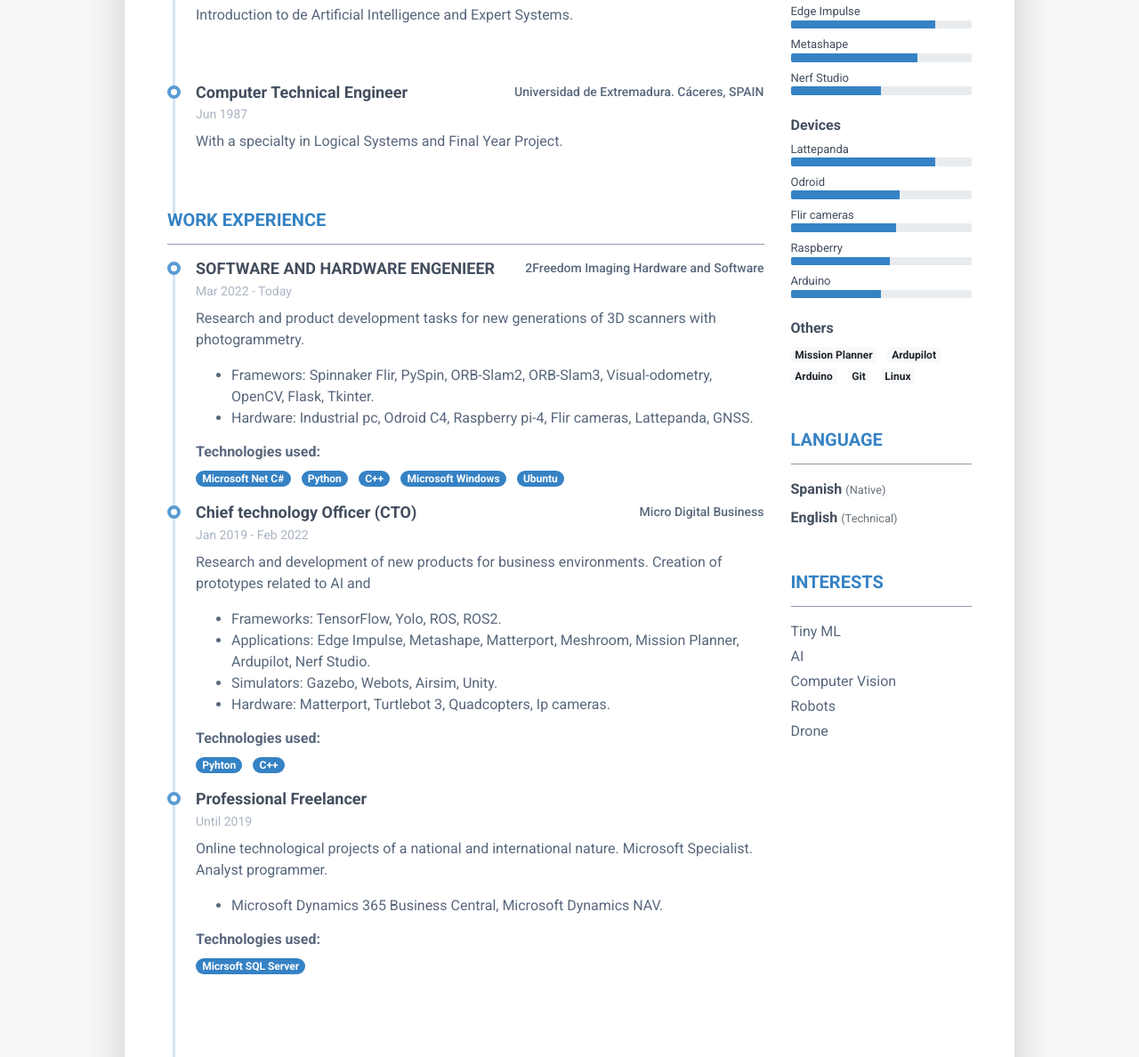
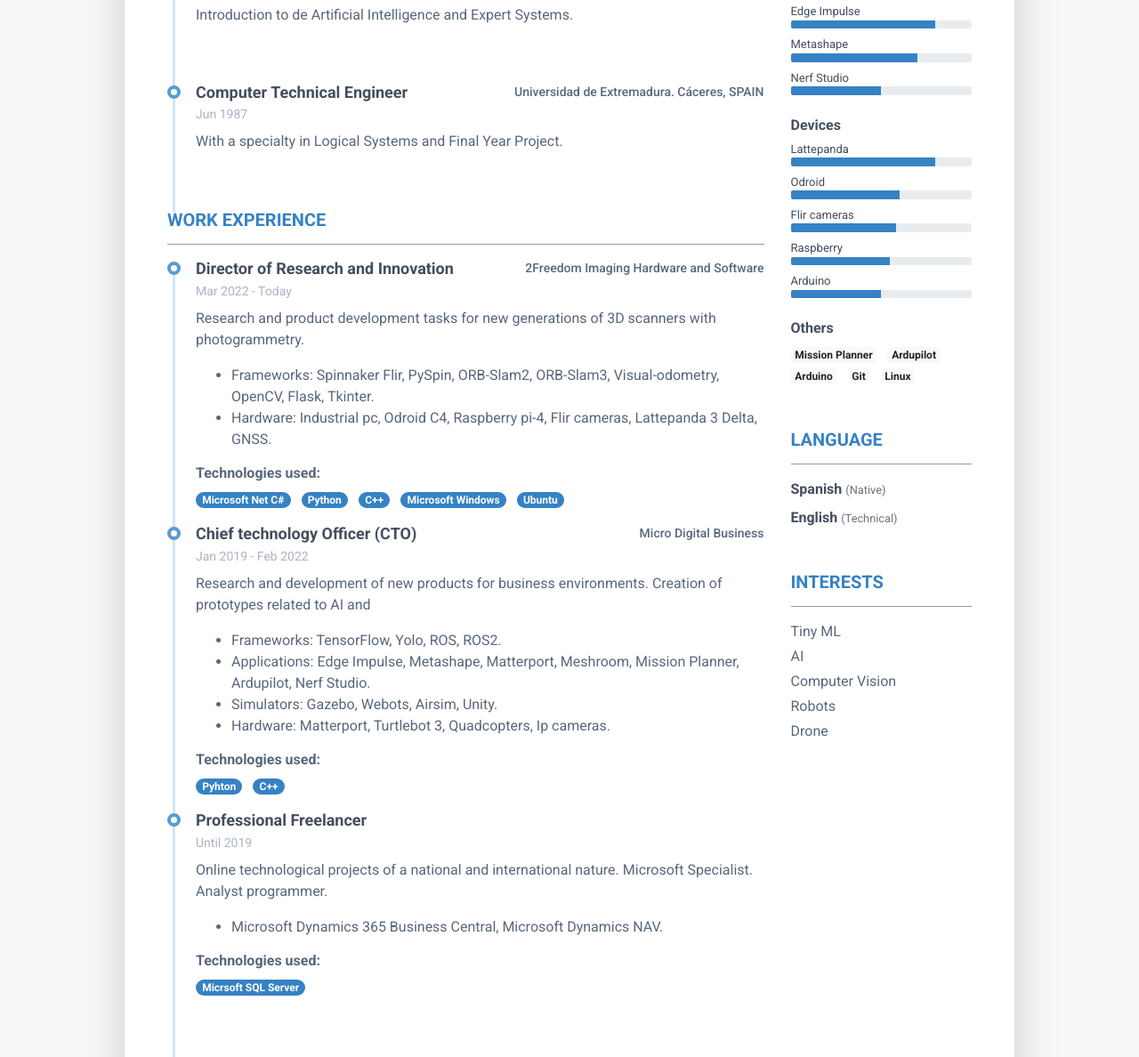
Before and after one commit to iarobotic/cv.github.io, a plain HTML site: page index.html in a window 1280 px wide. Shown: the part 961-2149 px from the top of the page at 89% size. Drawn offline with Linux system fonts and the light colour scheme.

Commit message:
actualización
actualizacion pequeños cambios

```diff
--- a/index.html
+++ b/index.html
@@ -160,7 +160,7 @@
 
                     <div class="resume-timeline-item-header mb-2">
                         <div class="d-flex flex-column flex-md-row">
-                            <h3 class="resume-position-title font-weight-bold mb-1">SOFTWARE AND HARDWARE ENGENIEER</h3>
+                            <h3 class="resume-position-title font-weight-bold mb-1">Director of Research and Innovation</h3>
                             <div class="resume-company-name ml-auto">2Freedom Imaging Hardware and
                                 Software</div>
                         </div>
@@ -173,8 +173,8 @@
                             </a> </p>
                         <ul>
 
-                            <li> Framewors: Spinnaker Flir, PySpin, ORB-Slam2, ORB-Slam3, Visual-odometry, OpenCV, Flask, Tkinter. </li>
-                            <li> Hardware: Industrial pc, Odroid C4, Raspberry pi-4, Flir cameras, Lattepanda, GNSS. </li>
+                            <li> Frameworks: Spinnaker Flir, PySpin, ORB-Slam2, ORB-Slam3, Visual-odometry, OpenCV, Flask, Tkinter. </li>
+                            <li> Hardware: Industrial pc, Odroid C4, Raspberry pi-4, Flir cameras, Lattepanda 3 Delta, GNSS. </li>
 
 
                         </ul>
```
